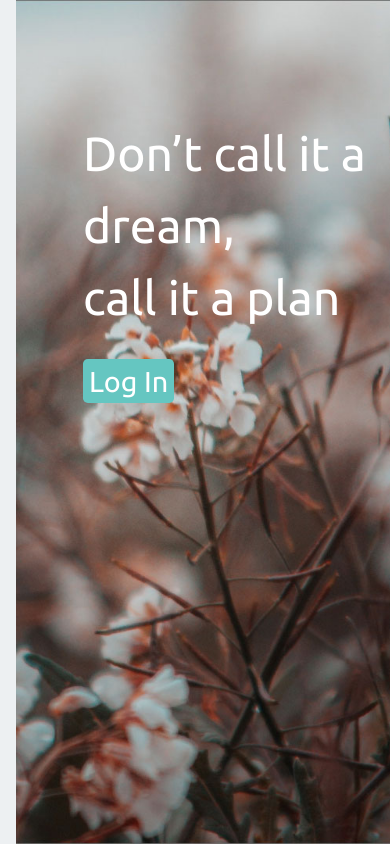
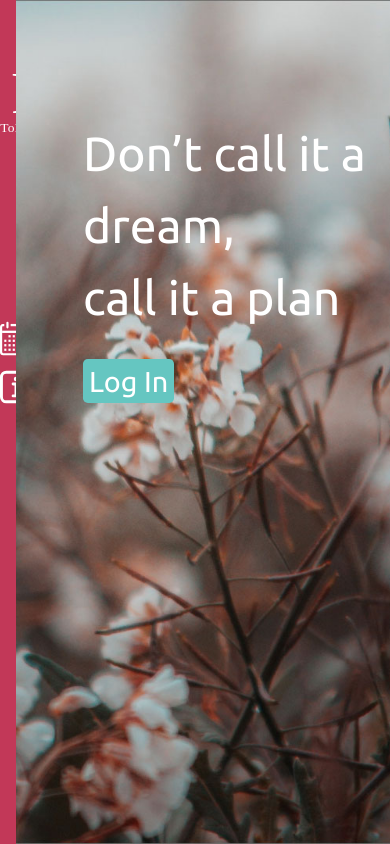
Before and after one commit to Parisa7422/planner, a React (Create React App) app in the folder client/: page /landing in a window 390 px wide. Built offline with nearby package versions, Linux system fonts and the light colour scheme.

Commit message:
Responsive dashboard

```diff
--- a/client/src/assets/wrappers/DashboardPage.js
+++ b/client/src/assets/wrappers/DashboardPage.js
@@ -19,6 +19,16 @@ const Wrapper = styled.div`
     flex-direction: row;
     margin-top: 5%;
   }
+
+  @media (max-width: 900px) {
+    width: 80%;
+    margin-top: 2%;
+    margin-right: 8%;
+    float: left;
+    .center-items {
+      width: 100%;
+    }
+  }
 `;
 
 export default Wrapper;
--- a/client/src/assets/wrappers/NavigationBar.js
+++ b/client/src/assets/wrappers/NavigationBar.js
@@ -31,8 +31,7 @@ const Wrapper = styled.nav`
     visibility: hidden;
   }
 
-  @media (max-width: 1200px) {
-    visibility: hidden;
+  @media (max-width: 900px) {
   }
 `;
 
```
